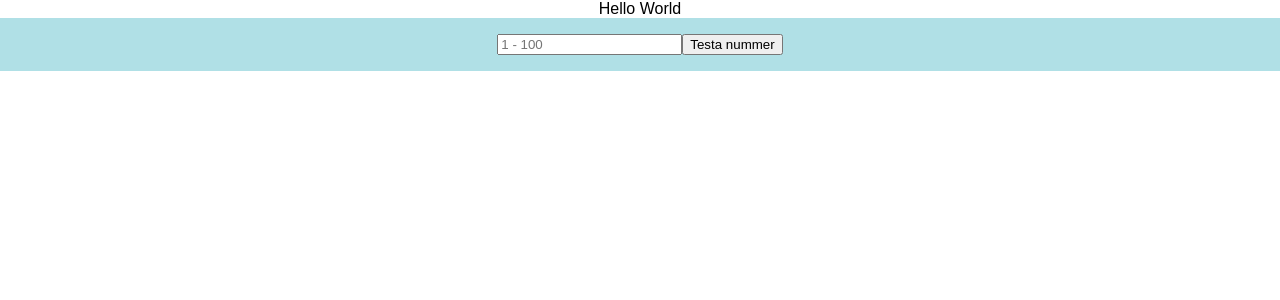
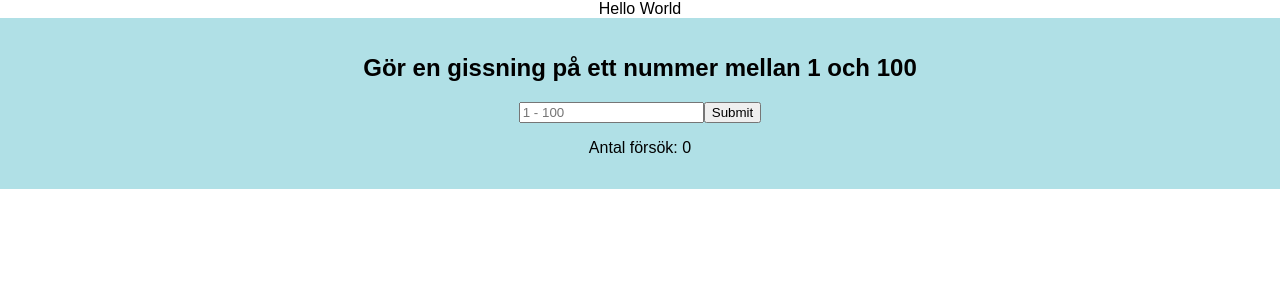
Before and after one commit to elin-jakobsson/lab31-state-props, a React (Create React App) app: page / in a window 1280 px wide. Shown: the top 300 px of the page. Built offline with nearby package versions, Linux system fonts and the light colour scheme.

Commit message:
guessNumber almost done, try again left

```diff
--- a/src/App.js
+++ b/src/App.js
@@ -2,13 +2,15 @@
 import logo from './logo.svg';
 import './App.css';
 import GuessNumber from './GuessNumber'
+
+const randomNumberGenerator =Math.round( (Math.random()*10)+1);
 
 class App extends Component {
   render() {
     return (
       <div className="App">
         Hello World
-        <GuessNumber/>
+        <GuessNumber guess={randomNumberGenerator}/>
       </div>
     );
   }
--- a/src/GuessNumber.js
+++ b/src/GuessNumber.js
@@ -1,7 +1,5 @@
 import React from 'react';
-import './css/GuessNumber.css'
-
-
+import './css/GuessNumber.css';
 
 class GuessNumber extends React.Component {
   constructor(props){
@@ -10,22 +8,60 @@
    // Tillståndet när applikationen startar
    // ska vara ON
    this.state = {
-     trueNumber: false
+     value:'',
+     trueNumber: false,
+     theCorrectNumber: this.props.guess,
+     amountOfTries:0,
+     infoMessage: ''
    };
 
-   this.fun = this.fun.bind(this);
+   this.handleSubmit = this.handleSubmit.bind(this);
+   this.handleChange = this.handleChange.bind(this);
+   this.validateChange = this.validateChange.bind(this);
   }
-  fun(event){
-    console.log('I work');
-    this.setState({trueNumber:!this.state.trueNumber});
-    console.log(this.state.trueNumber);
+  handleSubmit(event){
+    console.log('rätt nummer ', this.state.theCorrectNumber);
+    if (Number(this.state.value) === this.state.theCorrectNumber) {
+      this.setState({trueNumber:!this.state.trueNumber});
+      this.setState({infoMessage:this.state.infoMessage = 'RÄTT, det hemliga numret var ' + this.state.theCorrectNumber})
+      this.setState({value:''})
+      //console.log('tries ', this.state.amountOfTries);
+    }else if (Number(this.state.value)>this.state.theCorrectNumber) {
+      this.setState({infoMessage:this.state.infoMessage = 'För högt, testa igen'})
+    //  console.log('för högt');
+      this.setState({amountOfTries: this.state.amountOfTries + 1})
+      this.setState({value:''})
+    }else {
+        this.setState({infoMessage:this.state.infoMessage = 'För lågt, testa igen'})
+        this.setState({amountOfTries: this.state.amountOfTries + 1})
+        this.setState({value:''})
+    }
+    event.preventDefault();
   }
 
+  handleChange(event){
+    this.setState({value: event.target.value});
+  }
+  validateChange(event){
+    event = (event) ? event : window.event;
+    let numberLength =  this.state.value.length + 1;
+    let charCode = (event.which) ? event.which : event.keyCode;
+    if (charCode > 47 && charCode < 58 && numberLength <= 3 || charCode===13) {
+      console.log(charCode);
+    }else {
+      event.preventDefault();
+    }
+  }
   render() {
     return (
       <div className='guess-number'>
-        <input placeholder='1 - 100' type='text'/>
-        <button onClick={this.fun}>Testa nummer</button>
+        <h2>Gör en gissning på ett nummer mellan 1 och 100</h2>
+        <form onSubmit={this.handleSubmit}>
+        <input placeholder='1 - 100' type='text' value={this.state.value} onKeyPress={this.validateChange} onChange={this.handleChange}/>
+        <input type="submit" value="Submit" />
+        </form>
+        <p>{this.state.infoMessage}</p>
+        <p>Antal försök: {this.state.amountOfTries}</p>
       </div>
     );
   }
```
